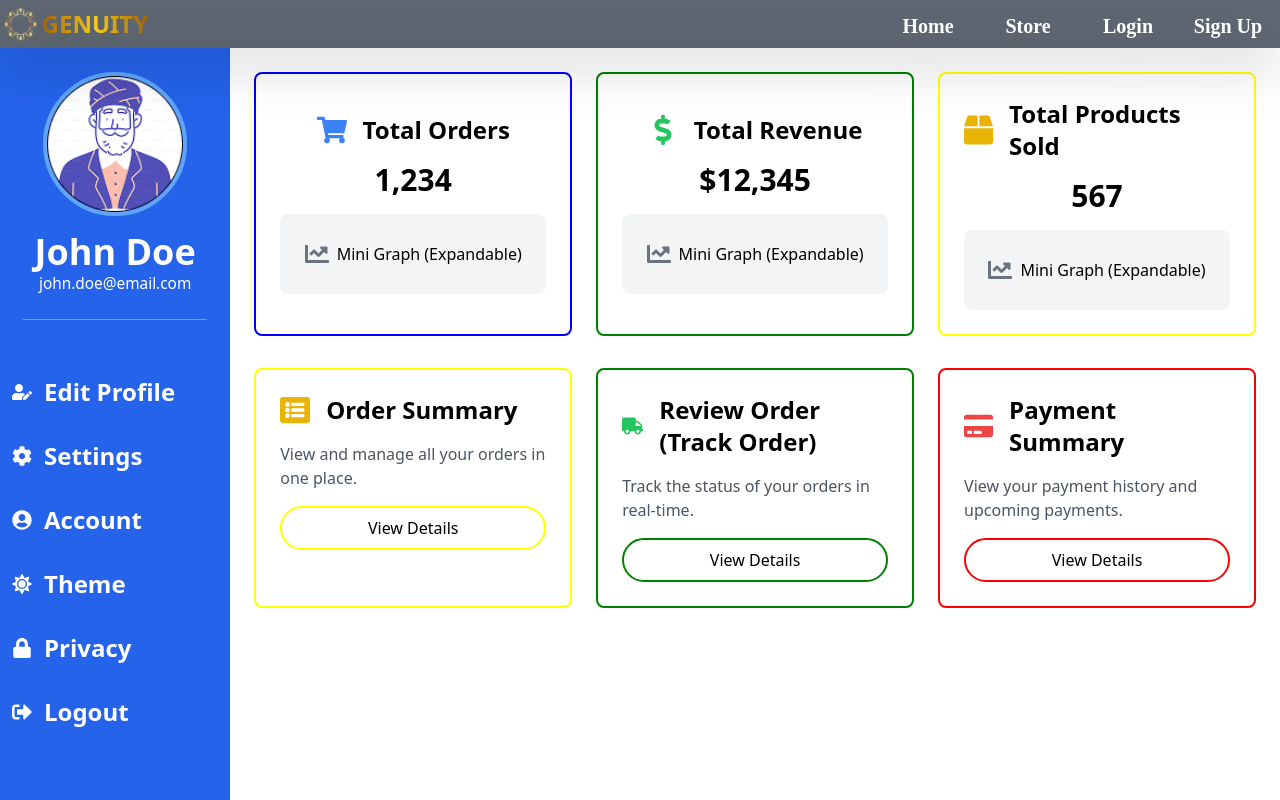
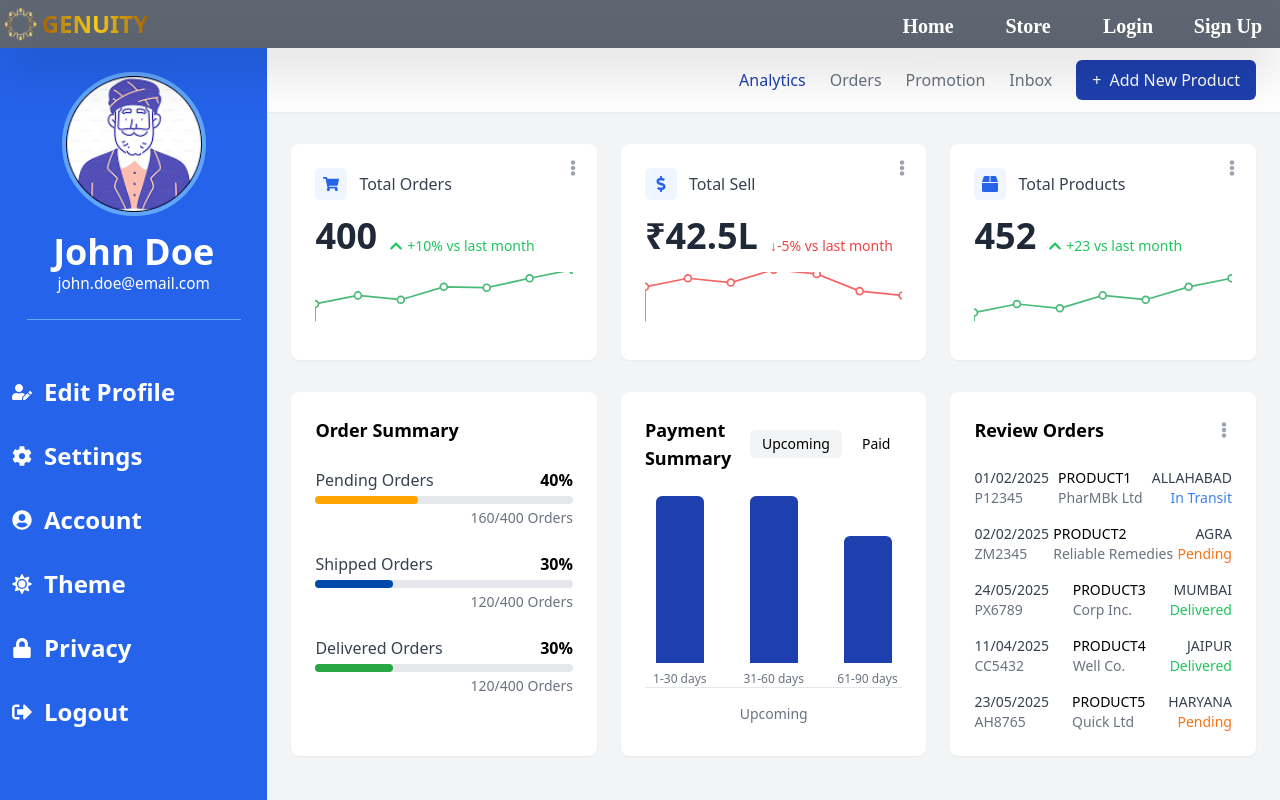
Before and after one commit to manav318/google-solution-challenge, a React (Vite) app in the folder frontend/: page /dashboard-seller in a window 1280 px wide. Built offline with nearby package versions, Linux system fonts and the light colour scheme; a web font is replaced by a local one.

Commit message:
Selller Dashboard Completed

```diff
--- a/frontend/src/components/SellerMainDashSection.jsx
+++ b/frontend/src/components/SellerMainDashSection.jsx
@@ -1,104 +1,286 @@
 import React from "react";
-import { FaShoppingCart, FaDollarSign, FaBox, FaChartLine, FaListAlt, FaTruck, FaCreditCard } from "react-icons/fa";
+import { FaShoppingCart, FaDollarSign, FaBox, FaEllipsisV, FaChevronUp } from "react-icons/fa";
 
 const SellerMainDashSection = () => {
-    // Sample data for the top row cards
+    // Top row analytics cards data
     const analyticsData = [
         {
             id: 1,
             title: "Total Orders",
-            value: "1,234",
-            icon: <FaShoppingCart className="text-3xl text-blue-500" />,
-            color: "blue",
-            graphData: [30, 40, 35, 50, 49, 60, 70], // Sample graph data
+            value: "400",
+            icon: <FaShoppingCart className="text-blue-600" />,
+            trend: "+10%",
+            trendType: "up",
+            graphData: [30, 40, 35, 50, 49, 60, 70],
         },
         {
             id: 2,
-            title: "Total Revenue",
-            value: "$12,345",
-            icon: <FaDollarSign className="text-3xl text-green-500" />,
-            color: "green",
-            graphData: [50, 60, 55, 70, 65, 80, 90], // Sample graph data
+            title: "Total Sell",
+            value: "₹42.5L",
+            icon: <FaDollarSign className="text-blue-600" />,
+            trend: "-5%",
+            trendType: "down",
+            graphData: [50, 60, 55, 70, 65, 45, 40],
         },
         {
             id: 3,
-            title: "Total Products Sold",
-            value: "567",
-            icon: <FaBox className="text-3xl text-yellow-500" />,
-            color: "yellow",
-            graphData: [20, 30, 25, 40, 35, 50, 60], // Sample graph data
+            title: "Total Products",
+            value: "452",
+            icon: <FaBox className="text-blue-600" />,
+            trend: "+23",
+            trendType: "up",
+            graphData: [20, 30, 25, 40, 35, 50, 60],
         },
     ];
 
-    // Sample data for the bottom row cards
-    const summaryData = [
+    // Order details data
+    const orderStatusData = [
         {
-            id: 1,
-            title: "Order Summary",
-            icon: <FaListAlt className="text-3xl text-yellow-500" />,
-            color: "yellow",
-            content: "View and manage all your orders in one place.",
+            status: "Pending Orders",
+            percentage: "40%",
+            count: "160/400 Orders",
+            color: "#FFA500" // Orange
         },
         {
-            id: 2,
-            title: "Review Order (Track Order)",
-            icon: <FaTruck className="text-3xl text-green-500" />,
-            color: "green",
-            content: "Track the status of your orders in real-time.",
+            status: "Shipped Orders",
+            percentage: "30%",
+            count: "120/400 Orders",
+            color: "#0047AB" // Dark Blue
         },
         {
-            id: 3,
-            title: "Payment Summary",
-            icon: <FaCreditCard className="text-3xl text-red-500" />,
-            color: "red",
-            content: "View your payment history and upcoming payments.",
-        },
+            status: "Delivered Orders",
+            percentage: "30%",
+            count: "120/400 Orders",
+            color: "#28A745" // Green
+        }
     ];
 
+    // Review orders data
+    const reviewOrdersData = [
+        {
+            date: "01/02/2025",
+            id: "P12345",
+            product: "PRODUCT1",
+            company: "PharMBk Ltd",
+            location: "ALLAHABAD",
+            status: "In Transit",
+            statusColor: "blue"
+        },
+        {
+            date: "02/02/2025",
+            id: "ZM2345",
+            product: "PRODUCT2",
+            company: "Reliable Remedies",
+            location: "AGRA",
+            status: "Pending",
+            statusColor: "orange"
+        },
+        {
+            date: "24/05/2025",
+            id: "PX6789",
+            product: "PRODUCT3",
+            company: "Corp Inc.",
+            location: "MUMBAI",
+            status: "Delivered",
+            statusColor: "green"
+        },
+        {
+            date: "11/04/2025",
+            id: "CC5432",
+            product: "PRODUCT4",
+            company: "Well Co.",
+            location: "JAIPUR",
+            status: "Delivered",
+            statusColor: "green"
+        },
+        {
+            date: "23/05/2025",
+            id: "AH8765",
+            product: "PRODUCT5",
+            company: "Quick Ltd",
+            location: "HARYANA",
+            status: "Pending",
+            statusColor: "orange"
+        }
+    ];
+
+    // Payment chart data
+    const paymentData = {
+        labels: ["1-30 days", "31-60 days", "61-90 days"],
+        values: [5500, 5700, 4000],
+        max: 6000
+    };
+
     return (
-        <div className="p-6">
+        <div className="bg-gray-100 min-h-screen">
+            {/* Header - Not included in the component but shown in the image */}
+            <div className="bg-white shadow-sm mb-4">
+                <div className="container mx-auto flex items-center justify-between px-6 py-3">
+                    <div className="flex items-center">
+                        <span className="text-2xl font-bold text-amber-500"></span>
+                    </div>
+                    <div className="flex items-center space-x-6">
+                        <a href="#" className="font-medium text-blue-800">Analytics</a>
+                        <a href="#" className="font-medium text-gray-500">Orders</a>
+                        <a href="#" className="font-medium text-gray-500">Promotion</a>
+                        <a href="#" className="font-medium text-gray-500">Inbox</a>
+                        <button className="bg-blue-800 text-white px-4 py-2 rounded-md flex items-center">
+                            <span className="mr-2">+</span>
+                            Add New Product
+                        </button>
+                    </div>
+                </div>
+            </div>
+
+            {/* Main Content */}
+            <div className="container mx-auto px-6 py-4">
                 {/* Top Row: Analytics Cards */}
-            <div className="grid grid-cols-3 gap-6 mb-8">
+                <div className="grid grid-cols-1 md:grid-cols-3 gap-6 mb-8">
                     {analyticsData.map((item) => (
                         <div
                             key={item.id}
-                        className="p-6 border-2 rounded-lg flex flex-col items-center justify-center space-y-4"
-                        style={{ borderColor: item.color }}
+                            className="bg-white p-6 rounded-lg shadow-sm relative"
                         >
-                        <div className="flex items-center space-x-4">
+                            <div className="absolute top-4 right-4">
+                                <FaEllipsisV className="text-gray-400" />
+                            </div>
+                            <div className="flex items-center mb-4">
+                                <div className="p-2 rounded-md bg-blue-50">
                                     {item.icon}
-                            <h3 className="text-2xl font-semibold">{item.title}</h3>
                                 </div>
-                        <p className="text-3xl font-bold">{item.value}</p>
-                        <div className="w-full h-20 bg-gray-100 rounded-lg flex items-center justify-center">
-                            <FaChartLine className="text-2xl text-gray-500" />
-                            <span className="ml-2">Mini Graph (Expandable)</span>
+                                <span className="ml-3 text-gray-700">{item.title}</span>
+                            </div>
+                            <div className="flex items-end">
+                                <h3 className="text-4xl font-bold text-gray-800">{item.value}</h3>
+                                <div className={`ml-3 flex items-center text-sm ${item.trendType === "up" ? "text-green-500" : "text-red-500"}`}>
+                                    {item.trendType === "up" ? <FaChevronUp className="mr-1" /> : "↓"}
+                                    <span>{item.trend} vs last month</span>
+                                </div>
+                            </div>
+                            <div className="mt-4 h-16">
+                                <svg width="100%" height="100%" viewBox="0 0 300 60">
+                                    <path
+                                        d={`M0,50 ${item.graphData.map((value, index) =>
+                                            `L${index * 50},${60 - value}`).join(' ')}`}
+                                        fill="none"
+                                        stroke={item.trendType === "up" ? "#48BB78" : "#F56565"}
+                                        strokeWidth="2"
+                                    />
+                                    {item.graphData.map((value, index) => (
+                                        <circle
+                                            key={index}
+                                            cx={index * 50}
+                                            cy={60 - value}
+                                            r="4"
+                                            fill="white"
+                                            stroke={item.trendType === "up" ? "#48BB78" : "#F56565"}
+                                            strokeWidth="2"
+                                        />
+                                    ))}
+                                </svg>
                             </div>
                         </div>
                     ))}
                 </div>
 
-            {/* Bottom Row: Summary Cards */}
-            <div className="grid grid-cols-3 gap-6">
-                {summaryData.map((item) => (
+                {/* Bottom Row: Detail Cards */}
+                <div className="grid grid-cols-1 md:grid-cols-3 gap-6">
+                    {/* Order Summary Card */}
+                    <div className="bg-white p-6 rounded-lg shadow-sm">
+                        <h3 className="text-lg font-semibold mb-6">Order Summary</h3>
+                        <div className="space-y-6">
+                            {orderStatusData.map((item, index) => (
+                                <div key={index} className="mb-4">
+                                    <div className="flex justify-between mb-1">
+                                        <span className="text-gray-700">{item.status}</span>
+                                        <span className="font-semibold">{item.percentage}</span>
+                                    </div>
+                                    <div className="w-full bg-gray-200 rounded-full h-2">
                                         <div
-                        key={item.id}
-                        className="p-6 border-2 rounded-lg flex flex-col space-y-4"
-                        style={{ borderColor: item.color }}
-                    >
-                        <div className="flex items-center space-x-4">
-                            {item.icon}
-                            <h3 className="text-2xl font-semibold">{item.title}</h3>
+                                            className="h-2 rounded-full"
+                                            style={{
+                                                width: item.percentage,
+                                                backgroundColor: item.color
+                                            }}
+                                        ></div>
                                     </div>
-                        <p className="text-gray-600">{item.content}</p>
-                        <button
-                            className="px-4 py-2 bg-white rounded-full border-2 hover:bg-gray-100 transition duration-300"
-                            style={{ borderColor: item.color }}
-                        >
-                            View Details
-                        </button>
+                                    <div className="text-right text-sm text-gray-500 mt-1">
+                                        {item.count}
+                                    </div>
                                 </div>
                             ))}
+                        </div>
+                    </div>
+
+                    {/* Payment Summary Card */}
+                    <div className="bg-white p-6 rounded-lg shadow-sm">
+                        <div className="flex justify-between items-center mb-6">
+                            <h3 className="text-lg font-semibold">Payment Summary</h3>
+                            <div className="flex space-x-2">
+                                <button className="px-3 py-1 bg-gray-100 rounded-md text-sm font-medium">Upcoming</button>
+                                <button className="px-3 py-1 bg-white text-sm font-medium">Paid</button>
+                            </div>
+                        </div>
+
+                        <div className="flex items-end h-48 mt-4 space-x-6 border-b border-gray-200 mb-4">
+                            <div className="flex flex-col items-center justify-end h-full w-1/3">
+                                <div
+                                    className="w-12 bg-blue-800 rounded-t-md"
+                                    style={{ height: `${(paymentData.values[0] / paymentData.max) * 100}%` }}
+                                ></div>
+                                <span className="mt-2 text-xs text-gray-500">{paymentData.labels[0]}</span>
+                            </div>
+                            <div className="flex flex-col items-center justify-end h-full w-1/3">
+                                <div
+                                    className="w-12 bg-blue-800 rounded-t-md"
+                                    style={{ height: `${(paymentData.values[1] / paymentData.max) * 100}%` }}
+                                ></div>
+                                <span className="mt-2 text-xs text-gray-500">{paymentData.labels[1]}</span>
+                            </div>
+                            <div className="flex flex-col items-center justify-end h-full w-1/3">
+                                <div
+                                    className="w-12 bg-blue-800 rounded-t-md"
+                                    style={{ height: `${(paymentData.values[2] / paymentData.max) * 100}%` }}
+                                ></div>
+                                <span className="mt-2 text-xs text-gray-500">{paymentData.labels[2]}</span>
+                            </div>
+                        </div>
+                        <div className="text-center text-sm text-gray-500">
+                            Upcoming
+                        </div>
+                    </div>
+
+                    {/* Review Orders Card */}
+                    <div className="bg-white p-6 rounded-lg shadow-sm relative">
+                        <div className="flex justify-between items-center mb-6">
+                            <h3 className="text-lg font-semibold">Review Orders</h3>
+                            <FaEllipsisV className="text-gray-400" />
+                        </div>
+                        <div className="space-y-4">
+                            {reviewOrdersData.map((order, index) => (
+                                <div key={index} className="flex justify-between items-center text-sm">
+                                    <div>
+                                        <div className="text-gray-700">{order.date}</div>
+                                        <div className="text-gray-500">{order.id}</div>
+                                    </div>
+                                    <div>
+                                        <div className="font-medium">{order.product}</div>
+                                        <div className="text-gray-500">{order.company}</div>
+                                    </div>
+                                    <div>
+                                        <div className="text-gray-700 text-right">{order.location}</div>
+                                        <div className={`text-right ${
+                                            order.status === "Delivered" ? "text-green-500" :
+                                            order.status === "Pending" ? "text-orange-500" : "text-blue-500"
+                                        }`}>
+                                            {order.status}
+                                        </div>
+                                    </div>
+                                </div>
+                            ))}
+                        </div>
+                    </div>
+                </div>
             </div>
         </div>
     );
```
Also changed, not shown: 1 other file (tests, documents, lock files or other folders). Lines whose indentation alone changed are shown as unchanged.
